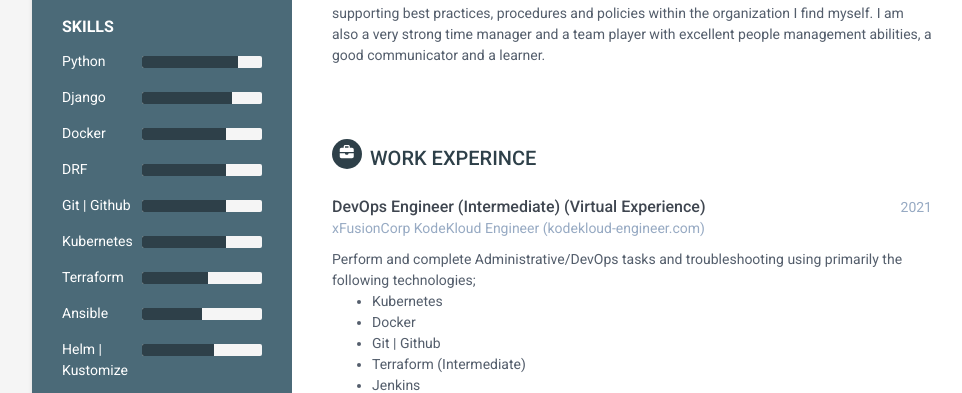
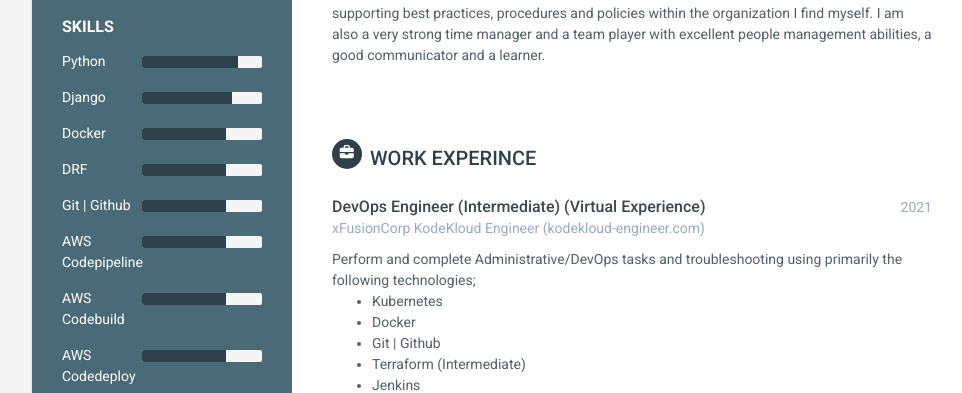
Before and after one commit to mat6plus/mat6plusresume.github.io, a plain HTML site: page index.html in a window 1280 px wide. Shown: the part 522-915 px from the top of the page, without its empty margins (128-1090 px from the left). Drawn offline with Linux system fonts and the light colour scheme.

Commit message:
Skill Adjustments

```diff
--- a/index.html
+++ b/index.html
@@ -69,6 +69,24 @@
 
                     <div class="item">
                         <div class="level-title">Git | Github</div>
+                        <div class="progress level-bar">
+                            <div class="progress-bar theme-progress-bar" role="progressbar" style="width: 70%" aria-valuenow="90" aria-valuemin="0" aria-valuemax="100"></div>
+                        </div>
+                    </div><!--//item-->
+                    <div class="item">
+                        <div class="level-title">AWS Codepipeline</div>
+                        <div class="progress level-bar">
+                            <div class="progress-bar theme-progress-bar" role="progressbar" style="width: 70%" aria-valuenow="90" aria-valuemin="0" aria-valuemax="100"></div>
+                        </div>
+                    </div><!--//item-->
+                    <div class="item">
+                        <div class="level-title">AWS Codebuild</div>
+                        <div class="progress level-bar">
+                            <div class="progress-bar theme-progress-bar" role="progressbar" style="width: 70%" aria-valuenow="90" aria-valuemin="0" aria-valuemax="100"></div>
+                        </div>
+                    </div><!--//item-->
+                    <div class="item">
+                        <div class="level-title">AWS Codedeploy</div>
                         <div class="progress level-bar">
                             <div class="progress-bar theme-progress-bar" role="progressbar" style="width: 70%" aria-valuenow="90" aria-valuemin="0" aria-valuemax="100"></div>
                         </div>
```
